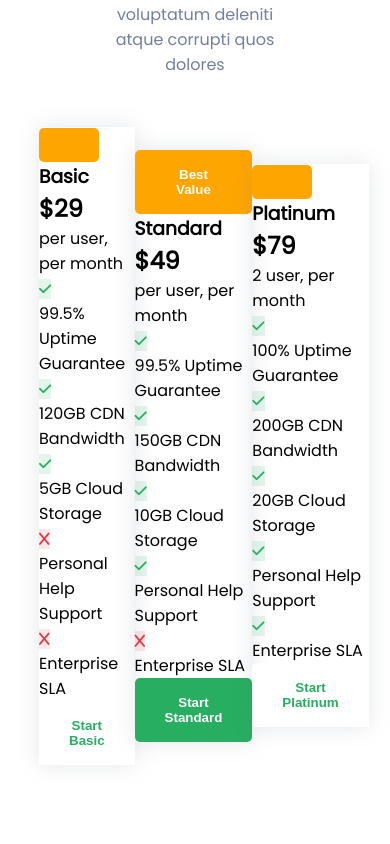
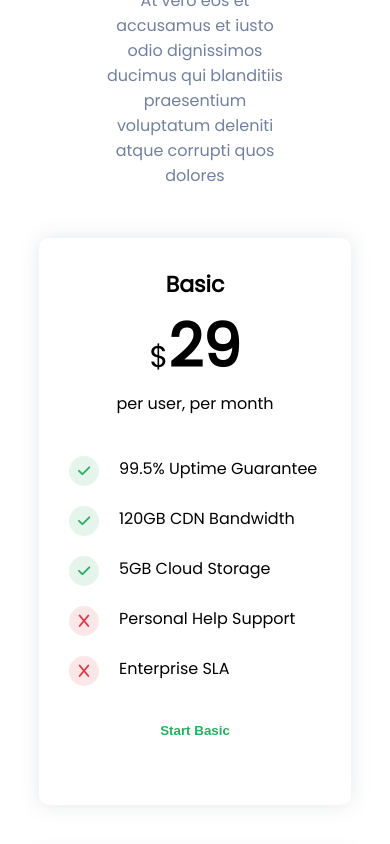
Before and after one commit to Koima-Sam/Real-Estate-Website, a React (Create React App) app: page / in a window 390 px wide. Shown: the part 6420-7264 px from the top of the page. Built offline with nearby package versions, Linux system fonts and the light colour scheme.

Commit message:
style the cards

```diff
--- a/src/components/home/price/price.css
+++ b/src/components/home/price/price.css
@@ -0,0 +1,55 @@
+.price{
+    text-align: center;
+}
+.price .content .box{
+    width: 31.5%;
+    padding: 30px;
+    border-radius: 10px;
+}
+.price button{
+    margin-bottom: 20px;
+}
+.price .box:nth-child(1) .topbtn button,
+.price .box:nth-child(3) .topbtn button{
+    display: none;
+}
+.price h3{
+    font-size: 22px;
+}
+.price h1{
+    font-size: 60px;
+}
+.price span{
+    font-size: 30px;
+    font-weight: 500;
+}
+.price ul{
+    margin-top: 40px;
+}
+.price ul li{
+    display: flex;
+    margin-bottom: 20px;
+}
+.price label{
+    width: 30px;
+    height: 30px;
+    line-height: 30px;
+    border-radius: 50%;
+    margin-right: 20px;
+}
+.price .btn5{
+    width: 100%;
+}
+@media screen and (max-width:800px) {
+    .price .content{
+        display: flex;
+        flex-direction: column;
+    }
+    .price .content .box{
+        width: 100%;
+        padding: 30px;
+        border-radius: 10px;
+        margin-bottom: 50px;
+    }
+
+}
```
